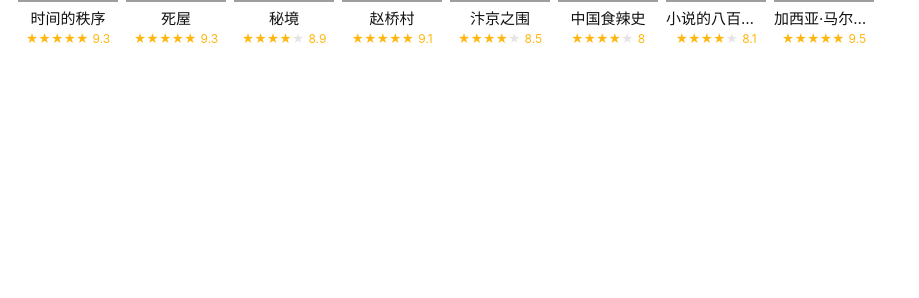
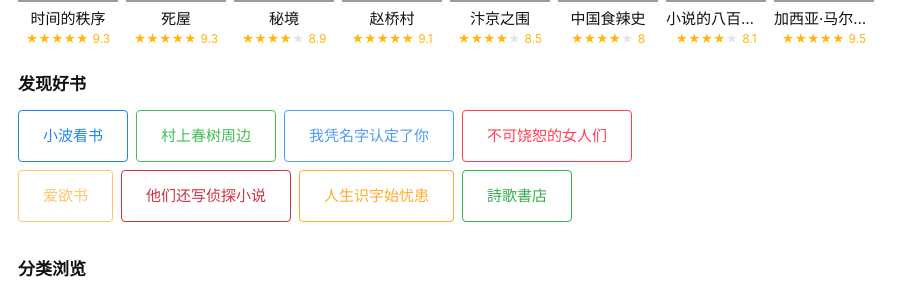
Before and after one commit to ederzz/vue-hello-world, a Vue app: page /book in a window 1280 px wide. Shown: the part 451-749 px from the top of the page, without its empty margins (0-919 px from the left). Built offline with nearby package versions, Linux system fonts and the light colour scheme; grey boxes are pictures that could not be loaded.

Commit message:
feat: complete books view

```diff
--- /dev/null
+++ b/src/components/Book/BookType.vue
@@ -0,0 +1,58 @@
+<template>
+    <div :class="$style.type">
+        {{ text }}
+        <span></span>
+    </div>
+</template>
+
+<script>
+export default {
+    props: {
+        text: {
+            type: String,
+            default: ''
+        }
+    }
+}
+</script>
+
+<style lang="less" module>
+    @border_color: #eee;
+    @icon_color: #ccc;
+    @font_color: #42bd56;
+
+    .type {
+        color: @font_color;
+        line-height: 2.64rem;
+        border-top: solid 1px @border_color;
+        border-right: solid 1px @border_color;
+        font-size: .9rem;
+        padding-right: 1.12rem;
+        width: 50%;
+        box-sizing: border-box;
+        float: left;
+
+        &:nth-child(even) {
+            padding-left: 1.12rem;
+        }
+
+        &:nth-last-child(1) {
+            border-bottom: solid 1px @border_color;
+        }
+
+        &:nth-last-child(2) {
+            border-bottom: solid 1px @border_color;
+        }
+
+        >span {
+            border-right: solid 1px @icon_color;
+            border-bottom: solid 1px @icon_color;
+            width: .5rem;
+            height: .5rem;
+            display: inline-block;
+            transform: rotate(-45deg);
+            float: right;
+            margin-top: 1rem;
+        }
+    }
+</style>
--- /dev/null
+++ b/src/components/Book/InterestBook.vue
@@ -0,0 +1,48 @@
+<template>
+    <div
+        :style="{ borderColor: color }"
+        :class="$style['interest-book']"
+    >
+        <a
+            :style="{ color: color }"
+            href=""
+        >
+            {{ text }}
+        </a>
+    </div>
+</template>
+
+<script>
+export default {
+    props: {
+        text: {
+            type: String,
+            default: ''
+        },
+        color: {
+            type: String,
+            default: ''
+        }
+    }
+}
+</script>
+
+<style lang="less" module>
+    .interest-book {
+        border: 1px solid transparent;
+        display: inline-block;
+        vertical-align: middle;
+        margin: 0 0 8px 8px;
+        border-radius: .25rem;
+        font-size: .94rem;
+
+        >a {
+            font-size: 15px;
+            line-height: 50px;
+            height: 50px;
+            display: block;
+            text-decoration: none;
+            padding: 0 1.5rem;
+        }
+    }
+</style>
--- a/src/store/modules/books.js
+++ b/src/store/modules/books.js
@@ -6,6 +6,80 @@ const state = {
     fictionalBooks: [],
     nonFictionalBooks: [],
     books: [],
+    suggestedBooks1: [
+        {
+            text: '小波看书',
+            color: '#2384E8'
+        },
+        {
+            text: '村上春树周边',
+            color: '#42BD56'
+        },
+        {
+            text: '我凭名字认定了你',
+            color: '#4F9DED'
+        },
+        {
+            text: '不可饶恕的女人们',
+            color: '#FF4055'
+        }
+    ],
+    suggestedBooks2: [
+        {
+            text: '爱欲书',
+            color: '#FFC46C'
+        },
+        {
+            text: '他们还写侦探小说',
+            color: '#CC3344'
+        },
+        {
+            text: '人生识字始忧患',
+            color: '#FFAC2D'
+        },
+        {
+            text: '詩歌書店',
+            color: '#3BA94D'
+        },
+    ],
+    types: [
+        {
+            text: '小说'
+        },
+        {
+            text: '爱情'
+        },
+        {
+            text: '历史'
+        },
+        {
+            text: '外国文学'
+        },
+        {
+            text: '青春'
+        },
+        {
+            text: '励志'
+        },
+        {
+            text: '随笔'
+        },
+        {
+            text: '传记'
+        },
+        {
+            text: '推理'
+        },
+        {
+            text: '旅行'
+        },
+        {
+            text: '奇幻'
+        },
+        {
+            text: '经管'
+        },
+    ]
 }
 
 const mutations = {
--- a/src/views/Books.vue
+++ b/src/views/Books.vue
@@ -32,6 +32,40 @@
                 </div>
             </div>
         </section>
+        <section>
+            <header>
+                <h2 :class="$style['sub-title']">发现好书</h2>
+            </header>
+            <div :class="$style['interest-books-wrapper']">
+                <div>
+                    <interest-book
+                        v-for="(item) in suggestedBooks1"
+                        :key="item.text"
+                        :text="item.text"
+                        :color="item.color"
+                    />
+                    <div />
+                    <interest-book
+                        v-for="(item) in suggestedBooks2"
+                        :key="item.text"
+                        :text="item.text"
+                        :color="item.color"
+                    />
+                </div>
+            </div>
+        </section>
+        <section>
+            <header>
+                <h2 :class="$style['sub-title']">分类浏览</h2>
+            </header>
+            <div :class="$style['book-types-wrapper']">
+                <book-type
+                    v-for="item in types"
+                    :key="item.text"
+                    :text="item.text"
+                />
+            </div>
+        </section>
     </div>
 </template>
 
@@ -41,17 +75,24 @@ import {
     mapActions
 } from 'vuex'
 import BookItem from '@/components/Book/BookItem.vue'
+import InterestBook from '@/components/Book/InterestBook.vue'
+import BookType from '@/components/Book/BookType.vue'
 
 export default {
     name: 'books',
     components: {
-        BookItem
+        BookItem,
+        InterestBook,
+        BookType
     },
     computed: {
         ...mapState('books', [
             'fictionalBooks',
             'nonFictionalBooks',
-            'books'
+            'books',
+            'suggestedBooks1',
+            'suggestedBooks2',
+            'types',
         ])
     },
     methods: {
@@ -65,6 +106,7 @@ export default {
         this.fetchFictionalBooks()
         this.fetchNonFictionalBooks()
         this.fetchBooks()
+        console.log(this.suggestedBooks)
     }
 }
 </script>
@@ -72,28 +114,47 @@ export default {
 <style lang="less" module>
     @title_color: #111;
 
+    .sub-title {
+        color: @title_color;
+        font-size: 17px;
+        padding: 0 18px;
+        margin: 0;
+    }
+
     .books-section {
         background-color: #fff;
         overflow: hidden;
 
         .header {
             margin: 10px 0 15px;
-
-            .sub-title {
-                color: @title_color;
-                font-size: 17px;
-                padding: 0 18px;
-                margin: 0;
-            }
         }
 
         .content {
             margin-bottom: -20px;
         }
+
         .books-wrapper {
             overflow-x: auto;
             white-space: nowrap;
             padding-bottom: 43px;
         }
     }
+
+    .interest-books-wrapper {
+        overflow: hidden;
+
+        >div {
+            overflow-x: auto;
+            padding: 15px 15px 43px 15px;
+            white-space: nowrap;
+            margin-left: -5px;
+            margin-bottom: -1.12rem;
+        }
+    }
+
+    .book-types-wrapper {
+        padding: 1.22rem 0 1.88rem;
+        margin-left: .94rem;
+        overflow: hidden;
+    }
 </style>
```
